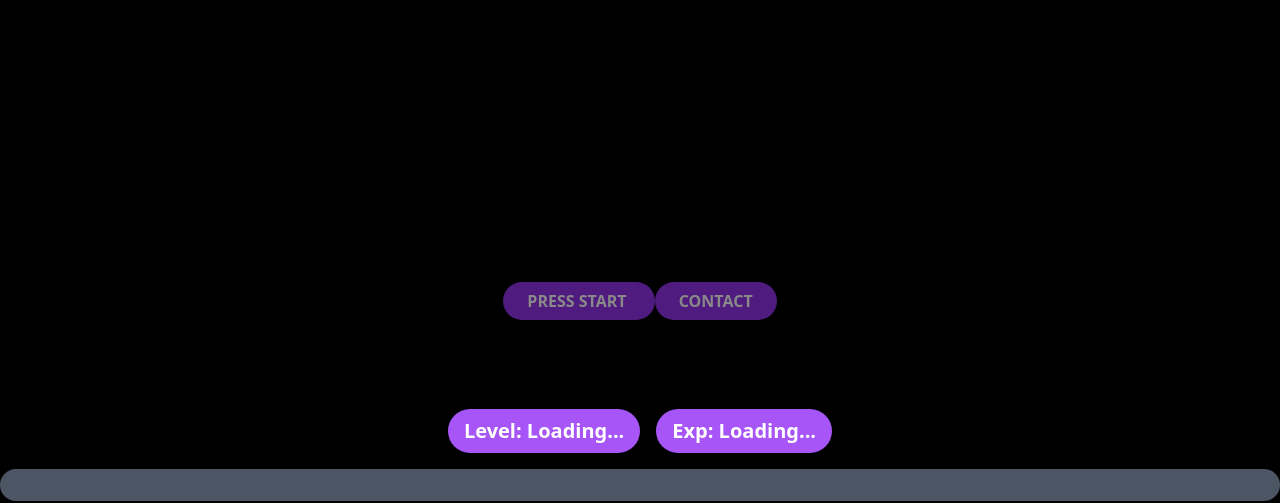
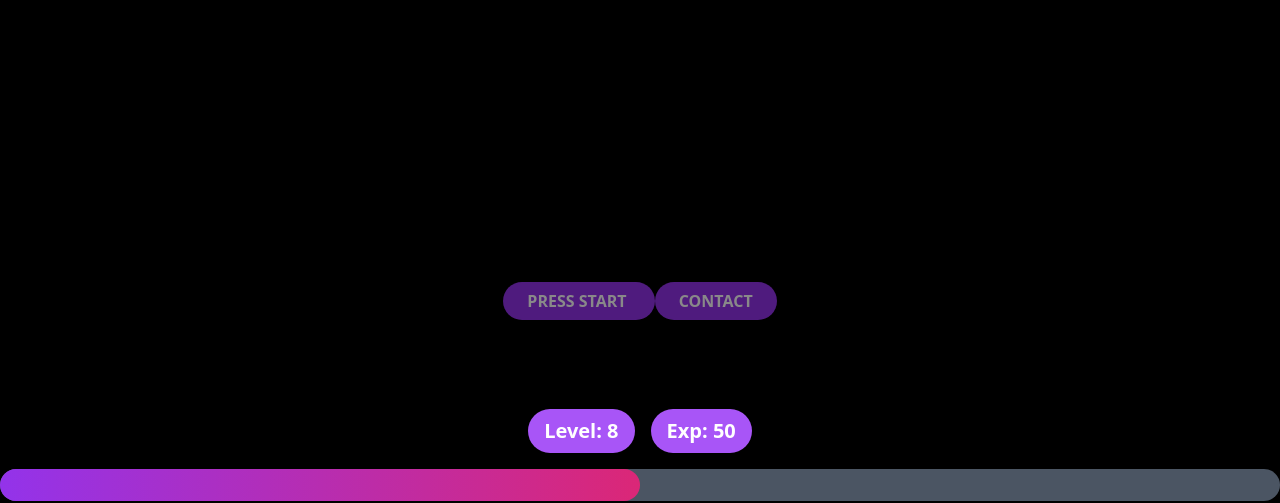
Before and after one commit to HelloSpaghettiBot/homepage, a plain HTML site: page index.html in a window 1280 px wide. Shown: the part 455-958 px from the top of the page. Drawn offline with nearby package versions, Linux system fonts and the light colour scheme; no server answers.

Commit message:
Update index.html

```diff
--- a/index.html
+++ b/index.html
@@ -40,6 +40,50 @@
     .color-change {
       animation: colorChange 4s infinite;
     }
+
+    /* Level and experience section styling */
+    .bg-purple-500 {
+      background-color: #6b46c1;
+    }
+
+    .bg-gradient-to-r {
+      background: linear-gradient(to right, #6b46c1, #d53f8c);
+    }
+
+    .text-white {
+      color: white;
+    }
+
+    .px-4 {
+      padding-left: 1rem;
+      padding-right: 1rem;
+    }
+
+    .py-2 {
+      padding-top: 0.5rem;
+      padding-bottom: 0.5rem;
+    }
+
+    .rounded-full {
+      border-radius: 9999px;
+    }
+
+    .text-xl {
+      font-size: 1.25rem;
+    }
+
+    .font-semibold {
+      font-weight: 600;
+    }
+
+    .bg-gray-600 {
+      background-color: #4a5568;
+    }
+
+    /* For the experience bar background */
+    #exp-bar {
+      transition: width 0.5s ease;
+    }
   </style>
 </head>
 
@@ -64,6 +108,7 @@
   </header>
 
   <!-- Level & Experience Section -->
+  <section>
     <div class="text-white mb-8">
       <div class="flex justify-center items-center gap-4 mb-4">
         <span id="player-level" class="bg-purple-500 px-4 py-2 rounded-full text-xl font-semibold">Level: Loading...</span>
@@ -74,16 +119,16 @@
         <div id="exp-bar" class="h-full bg-gradient-to-r from-purple-600 to-pink-600 rounded-full" style="width: 0%;"></div>
       </div>
     </div>
-
+  </section>
 
   <!-- Connect with Me Section -->
   <section id="connect" class="min-h-screen bg-black text-white py-16 flex flex-col items-center justify-center">
     <h2 class="text-4xl font-bold mb-8">CONNECT WITH ME</h2>
     <div class="flex flex-col sm:flex-row gap-8 text-3xl">
-      <a href="https://twitter.com/KozaWorld" target="_blank" rel="noopener noreferrer" class="hover:text-purple-400 transition-colors px-4 py-2 border-2 border-purple-600 rounded-full blinking-text">
+      <a href="https://twitter.com/Kodytron" target="_blank" rel="noopener noreferrer" class="hover:text-purple-400 transition-colors px-4 py-2 border-2 border-purple-600 rounded-full blinking-text">
         Twitter
       </a>
-      <a href="mailto:tronnfts@gmail.com" class="hover:text-purple-400 transition-colors px-4 py-2 border-2 border-purple-600 rounded-full blinking-text">
+      <a href="mailto:kody@kozaworld.com" class="hover:text-purple-400 transition-colors px-4 py-2 border-2 border-purple-600 rounded-full blinking-text">
         Email
       </a>
       <a href="https://kozacreations.itch.io" target="_blank" rel="noopener noreferrer" class="hover:text-purple-400 transition-colors px-4 py-2 border-2 border-purple-600 rounded-full blinking-text">
@@ -105,7 +150,7 @@
       </div>
       <div class="bg-gradient-to-br from-gray-800 to-gray-700 p-6 rounded-lg hover:shadow-xl hover:shadow-purple-500/20 transition-all">
         <h3 class="text-xl font-bold mb-2 text-purple-400">EoServ Private Server Launcher</h3>
-        <p class="mb-4 text-gray-300">Customizable launcher for Endless-Online private servers. Enabling them to automaticly update their clients and provide news/links to their end users.</p>
+        <p class="mb-4 text-gray-300">Custom launcher for managing and connecting to private Endless Online servers.</p>
         <a href="https://kozacreations.itch.io/eoserv-custom-launcher" target="_blank" rel="noopener noreferrer" class="text-purple-400 hover:text-purple-300">
           View Project
         </a>
@@ -121,47 +166,28 @@
   </section>
 
   <script>
-  // Smooth scroll for anchor links
-  document.querySelectorAll('a[href^="#"]').forEach(anchor => {
-    anchor.addEventListener('click', function (e) {
-      e.preventDefault();
-      document.querySelector(this.getAttribute('href')).scrollIntoView({
-        behavior: 'smooth'
-      });
-    });
-  });
+    // Sample player data (replace with dynamic fetch from backend or user data)
+    const playerData = {
+      projects: 10,       // Number of projects the player has
+      contributions: 25,  // Number of contributions (or kills, tasks completed)
+    };
 
-  // Fetch GitHub Stats for Level and Experience
-  async function fetchGithubStats() {
-    try {
-      const response = await fetch('https://api.github.com/users/KozaWorld');
-      const data = await response.json();
-
-      // Calculate XP based on projects and contributions
-      const projects = data.public_repos;  // Number of public repositories
-      const contributions = data.contributions;  // Total contributions (commits)
-
-      // Calculate experience
-      const projectXP = projects * 50;  // 50 XP per project
-      const contributionXP = contributions * 10;  // 10 XP per contribution
+    // Calculate XP based on player stats
+    const projectXP = playerData.projects * 50;  // 50 XP per project
+    const contributionXP = playerData.contributions * 10;  // 10 XP per contribution
     const totalXP = projectXP + contributionXP;
 
     // Calculate level based on XP
     let level = Math.floor(totalXP / 100);  // Each level increases by 100 XP
-      let expToNextLevel = totalXP % 100;  // Experience left for the next level
+    let expToNextLevel = totalXP % 100;  // Remaining XP to reach the next level
 
-      // Set the level and experience text
-      document.getElementById('level').textContent = `Level: ${level + 1}`;  // Adding 1 because level 1 starts at 100 XP
-      document.getElementById('exp').textContent = `Exp: ${expToNextLevel}`;
+    // Update the level and experience display
+    document.getElementById('player-level').textContent = `Level: ${level + 1}`;  // Display level (Level 1 starts at 100 XP)
+    document.getElementById('player-exp').textContent = `Exp: ${expToNextLevel}`;  // Display remaining XP
 
     // Update the experience bar
-      document.getElementById('exp-bar').style.width = `${(totalXP % 100) * 100 / 100}%`;
-    } catch (error) {
-      console.error('Error fetching GitHub stats:', error);
-    }
-  }
+    document.getElementById('exp-bar').style.width = `${(expToNextLevel) * 100 / 100}%`;  // Experience progress
+  </script>
 
-  fetchGithubStats();
-</script>
 </body>
 </html>
```
Lines whose indentation alone changed are shown as unchanged.
